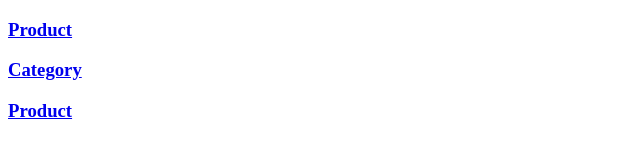
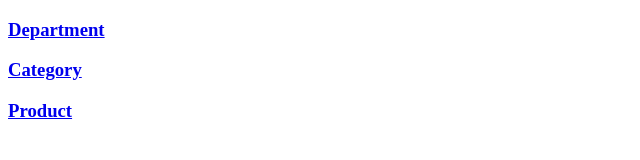
Before and after one commit to rbenrhouma/LeReacteur, a website: page index.html in a window 1280 px wide. Shown: the full height of the page, 0-640 px from the left. Drawn offline with Linux system fonts and the light colour scheme.

Commit message:
Department

```diff
--- a/index.html
+++ b/index.html
@@ -8,7 +8,7 @@
   </head>
   <body>
     <div>
-      <h3><a href="./department/">Product</a></h3>
+      <h3><a href="./department/">Department</a></h3>
       <h3><a href="./category/">Category</a></h3>
       <h3><a href="./product/">Product</a> </h3>
   </div>
```
